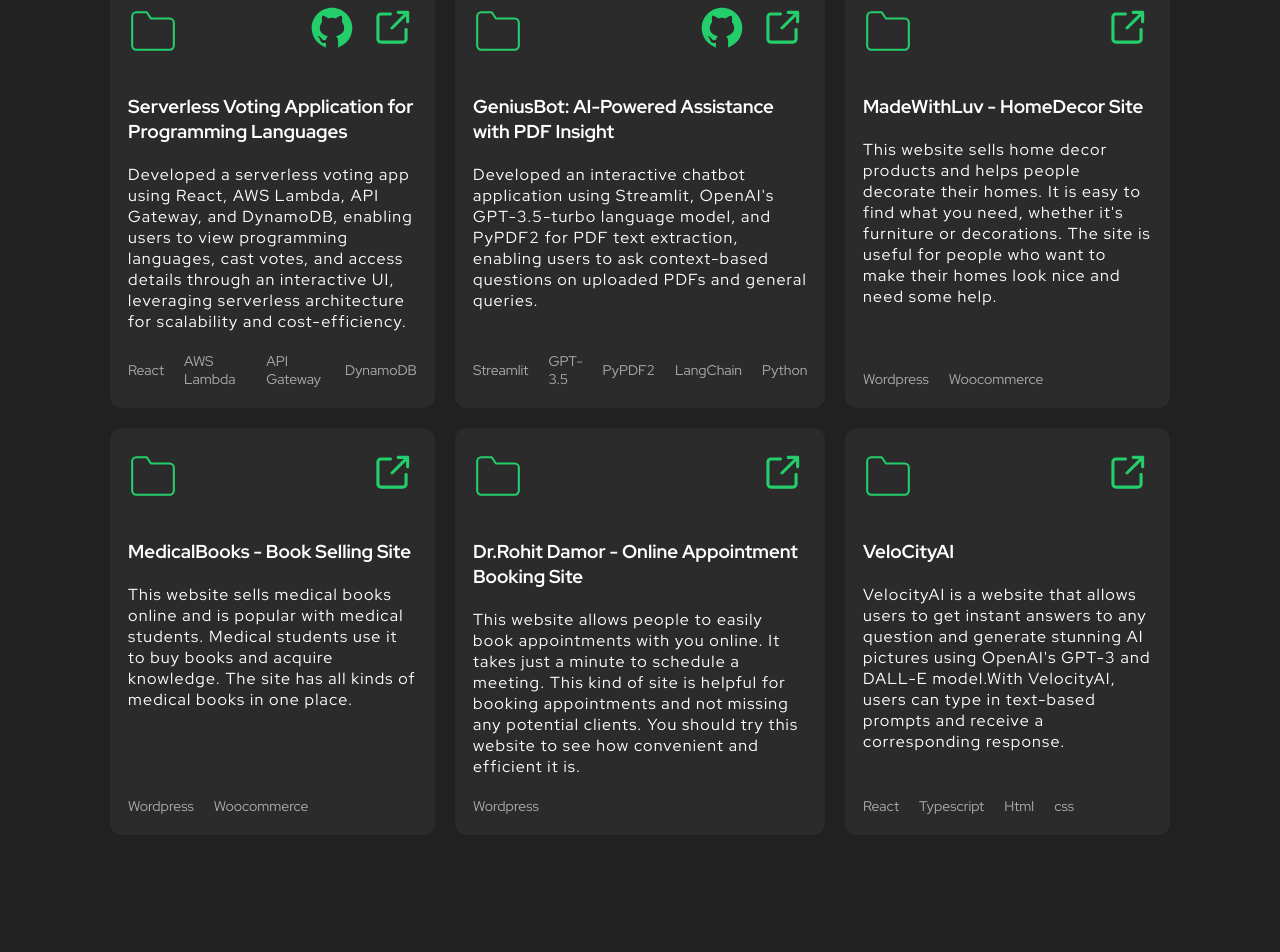
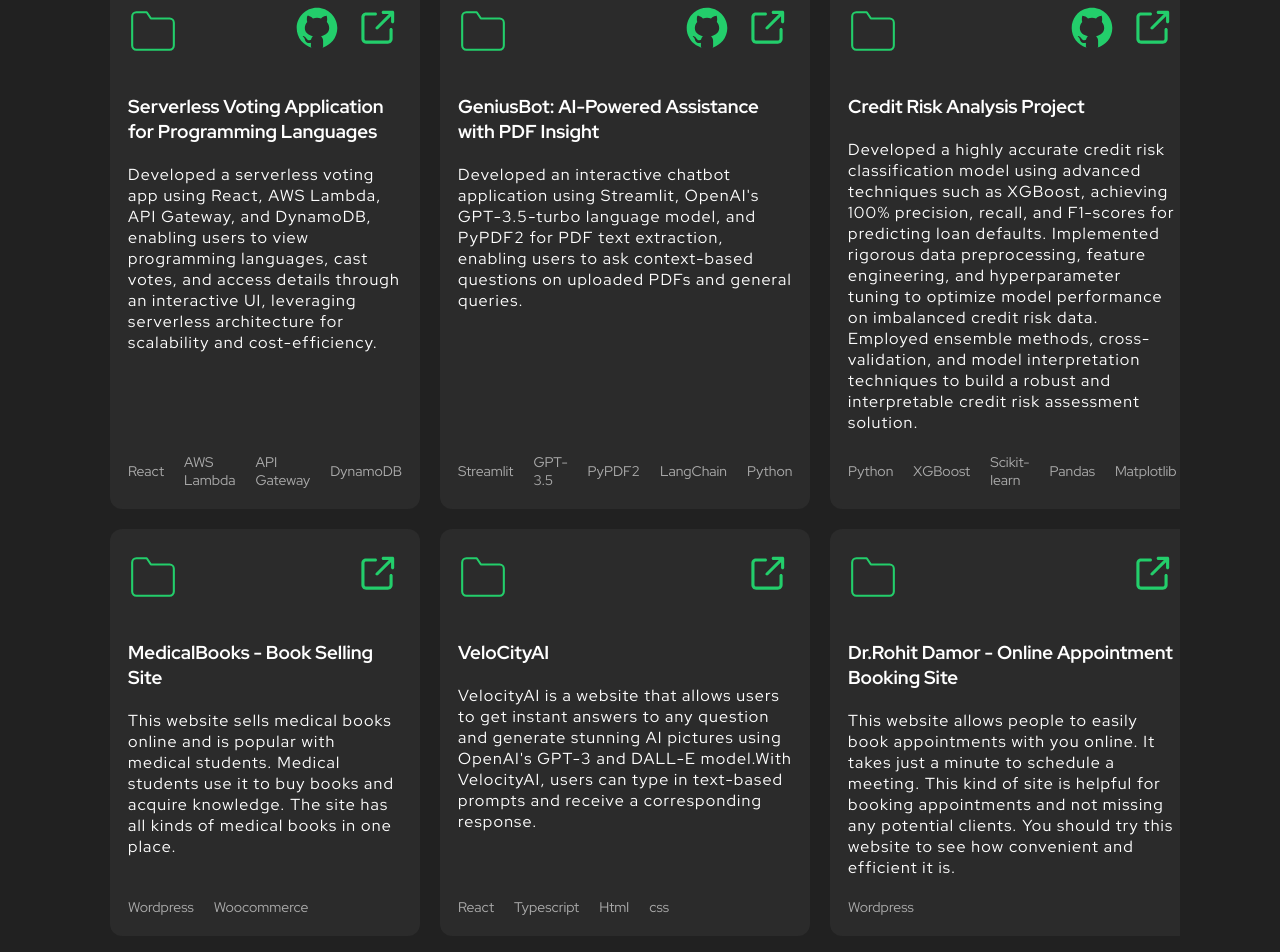
Before and after one commit to yuliiak111/portfolio, a React (Create React App) app: page / in a window 1280 px wide. Shown: the part 860-1812 px from the top of the page. Built offline with nearby package versions, Linux system fonts and the light colour scheme.

Commit message:
Update Project.tsx

```diff
--- a/src/components/Project/Project.tsx
+++ b/src/components/Project/Project.tsx
@@ -66,6 +66,40 @@ export function Project() {
         <ScrollAnimation animateIn="flipInX">
           <div className="project">
             <header>
+              <svg width="50" xmlns="http://www.w3.org/2000/svg" role="img" viewBox="0 0 24 24" fill="none" stroke="#23ce6b" strokeWidth="1" strokeLinecap="round" strokeLinejoin="round">
+                <title>Folder</title>
+                <path d="M22 19a2 2 0 0 1-2 2H4a2 2 0 0 1-2-2V5a2 2 0 0 1 2-2h5l2 3h9a2 2 0 0 1 2 2z"></path>
+              </svg>
+              <div className="project-links">
+                <a href="https://github.com/CodeVinayak/Jupyter-Notebook/tree/main/Credit%20Risk%20Analysis" target="\_blank" rel="noreferrer">
+                  <img src={githubIcon} alt="Visit site" />
+                </a>
+                <a href="https://github.com/CodeVinayak/Jupyter-Notebook/blob/main/Credit%20Risk%20Analysis/Credit_Risk_Analysis.ipynb" target="\_blank" rel="noreferrer">
+                  <img src={externalLink} alt="Visit site" />
+                </a>
+              </div>
+            </header>
+            <div className="body">
+              <h3>Credit Risk Analysis Project</h3>
+              <p>
+                Developed a highly accurate credit risk classification model using advanced techniques such as XGBoost, achieving 100% precision, recall, and F1-scores for predicting loan defaults. Implemented rigorous data preprocessing, feature engineering, and hyperparameter tuning to optimize model performance on imbalanced credit risk data. Employed ensemble methods, cross-validation, and model interpretation techniques to build a robust and interpretable credit risk assessment solution.
+              </p>
+            </div>
+            <footer>
+              <ul className="tech-list">
+                <li>Python</li>
+                <li>XGBoost</li>
+                <li>Scikit-learn</li>
+                <li>Pandas</li>
+                <li>Matplotlib</li>
+              </ul>
+            </footer>
+          </div>
+        </ScrollAnimation>
+
+        {/* <ScrollAnimation animateIn="flipInX">
+          <div className="project">
+            <header>
               <svg width="50" xmlns="http://www.w3.org/2000/svg" role="img" viewBox="0 0 24 24" fill="none" stroke="#23ce6b " stroke-width="1" stroke-linecap="round" stroke-linejoin="round" ><title>Folder</title><path d="M22 19a2 2 0 0 1-2 2H4a2 2 0 0 1-2-2V5a2 2 0 0 1 2-2h5l2 3h9a2 2 0 0 1 2 2z"></path></svg>
               <div className="project-links">
                 <a href="https://madewithluv.in/" target="_blank" rel="noreferrer">
@@ -86,7 +120,7 @@ export function Project() {
               </ul>
             </footer>
           </div>
-        </ScrollAnimation>
+        </ScrollAnimation> */}
 
         <ScrollAnimation animateIn="flipInX">
           <div className="project">
@@ -108,30 +142,6 @@ export function Project() {
               <ul className="tech-list">
                 <li>Wordpress</li>
                 <li>Woocommerce</li>
-              </ul>
-            </footer>
-          </div>
-        </ScrollAnimation>
-
-        <ScrollAnimation animateIn="flipInX">
-          <div className="project">
-            <header>
-              <svg width="50" xmlns="http://www.w3.org/2000/svg" role="img" viewBox="0 0 24 24" fill="none" stroke="#23ce6b " stroke-width="1" stroke-linecap="round" stroke-linejoin="round" ><title>Folder</title><path d="M22 19a2 2 0 0 1-2 2H4a2 2 0 0 1-2-2V5a2 2 0 0 1 2-2h5l2 3h9a2 2 0 0 1 2 2z"></path></svg>
-              <div className="project-links">
-                <a href="https://drrohitdamor.com" target="_blank" rel="noreferrer">
-                  <img src={externalLink} alt="Visit site" />
-                </a>
-              </div>
-            </header>
-            <div className="body">
-              <h3>Dr.Rohit Damor - Online Appointment Booking Site</h3>
-              <p>
-                This website allows people to easily book appointments with you online. It takes just a minute to schedule a meeting. This kind of site is helpful for booking appointments and not missing any potential clients. You should try this website to see how convenient and efficient it is.
-              </p>
-            </div>
-            <footer>
-              <ul className="tech-list">
-                <li>Wordpress</li>
               </ul>
             </footer>
           </div>
@@ -164,6 +174,30 @@ export function Project() {
           </div>
         </ScrollAnimation>
 
+        <ScrollAnimation animateIn="flipInX">
+          <div className="project">
+            <header>
+              <svg width="50" xmlns="http://www.w3.org/2000/svg" role="img" viewBox="0 0 24 24" fill="none" stroke="#23ce6b " stroke-width="1" stroke-linecap="round" stroke-linejoin="round" ><title>Folder</title><path d="M22 19a2 2 0 0 1-2 2H4a2 2 0 0 1-2-2V5a2 2 0 0 1 2-2h5l2 3h9a2 2 0 0 1 2 2z"></path></svg>
+              <div className="project-links">
+                <a href="https://drrohitdamor.com" target="_blank" rel="noreferrer">
+                  <img src={externalLink} alt="Visit site" />
+                </a>
+              </div>
+            </header>
+            <div className="body">
+              <h3>Dr.Rohit Damor - Online Appointment Booking Site</h3>
+              <p>
+                This website allows people to easily book appointments with you online. It takes just a minute to schedule a meeting. This kind of site is helpful for booking appointments and not missing any potential clients. You should try this website to see how convenient and efficient it is.
+              </p>
+            </div>
+            <footer>
+              <ul className="tech-list">
+                <li>Wordpress</li>
+              </ul>
+            </footer>
+          </div>
+        </ScrollAnimation>
+
         {/* <ScrollAnimation animateIn="flipInX">
           <div className="project">
             <header>
@@ -187,7 +221,7 @@ export function Project() {
             </footer>
           </div>
         </ScrollAnimation> */}
-{/*
+        {/*
         <ScrollAnimation animateIn="flipInX">
           <div className="project">
             <header>
@@ -212,7 +246,7 @@ export function Project() {
           </div>
         </ScrollAnimation> */}
 
-                {/* <ScrollAnimation animateIn="flipInX">
+        {/* <ScrollAnimation animateIn="flipInX">
           <div className="project">
             <header>
               <svg width="50" xmlns="http://www.w3.org/2000/svg" role="img" viewBox="0 0 24 24" fill="none" stroke="#23ce6b " stroke-width="1" stroke-linecap="round" stroke-linejoin="round" ><title>Folder</title><path d="M22 19a2 2 0 0 1-2 2H4a2 2 0 0 1-2-2V5a2 2 0 0 1 2-2h5l2 3h9a2 2 0 0 1 2 2z"></path></svg>
```
